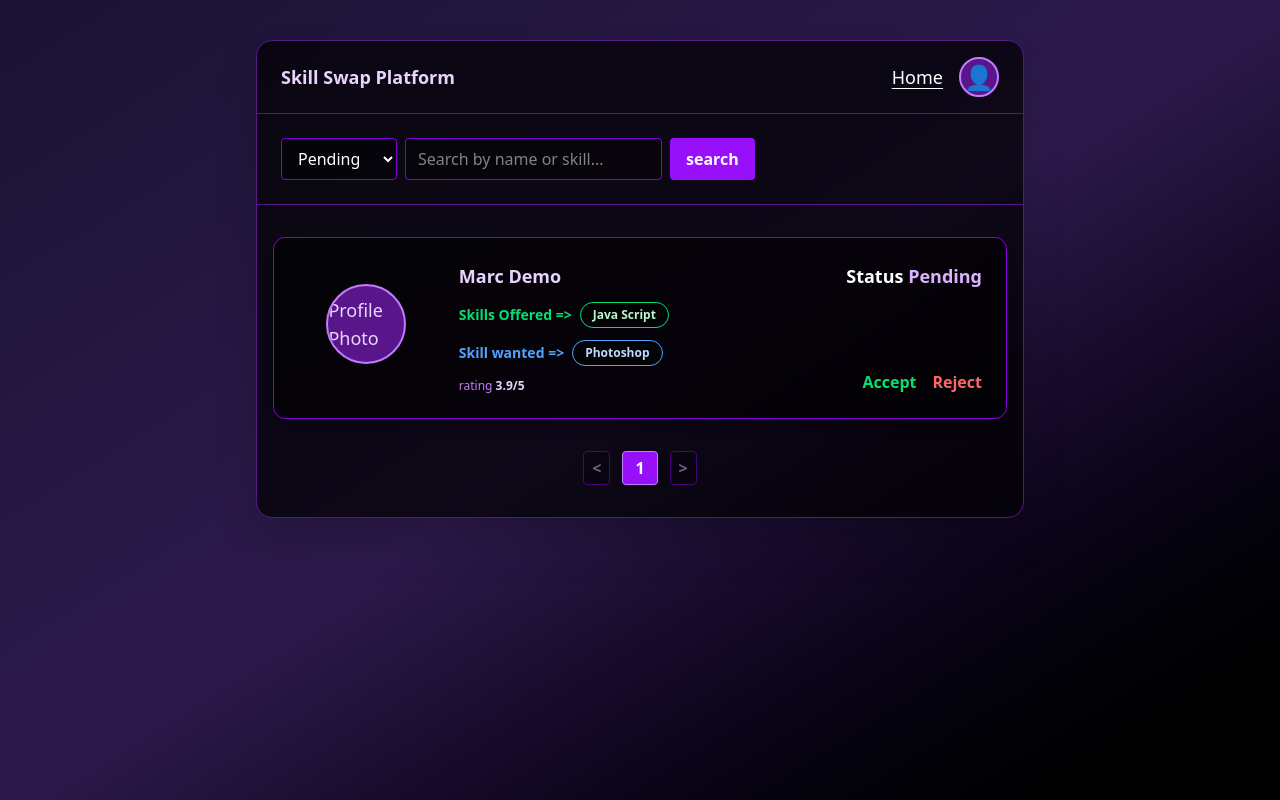
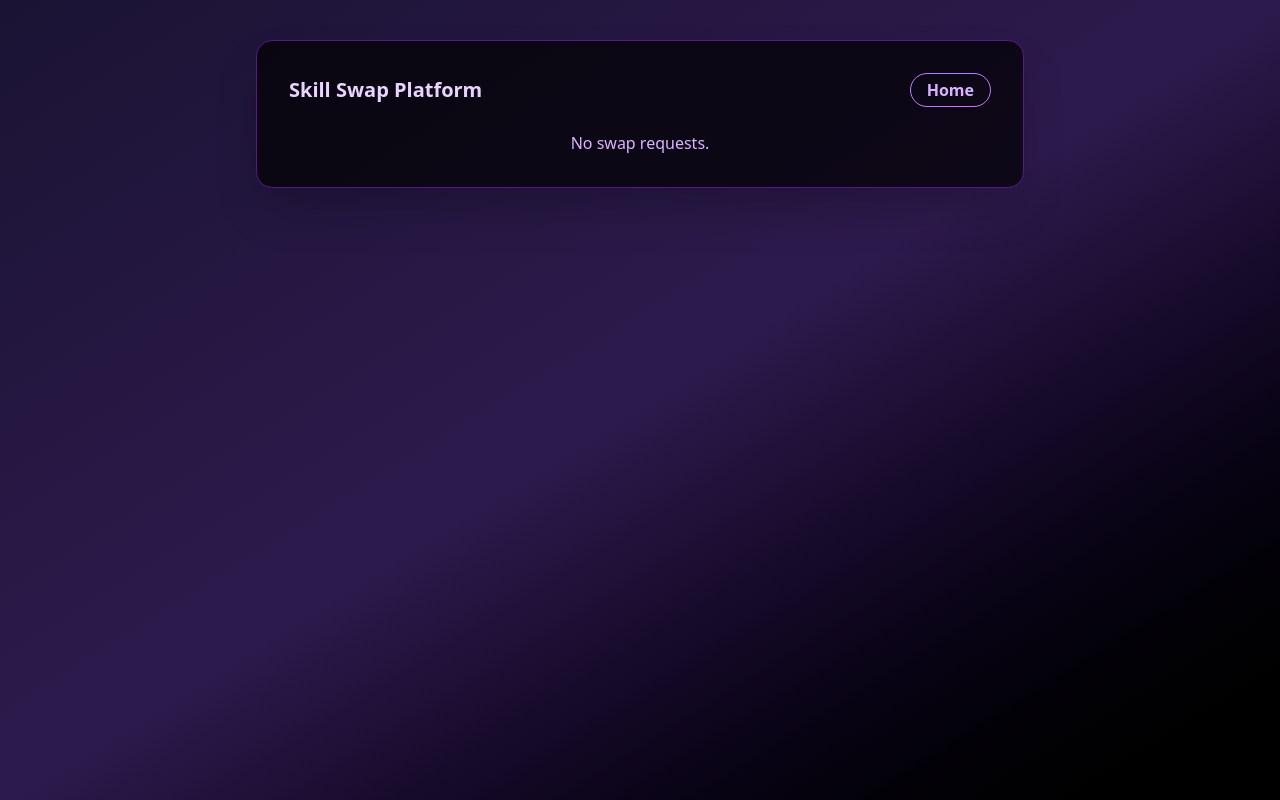
Before and after one commit to harshitsinghal226/BitBusters, a React (Vite) app in the folder frontend/: page /swap-requests in a window 1280 px wide. Built offline with nearby package versions, Linux system fonts and the light colour scheme.

Commit message:
changes inn screen6

```diff
--- a/frontend/src/pages/screen6.jsx
+++ b/frontend/src/pages/screen6.jsx
@@ -1,181 +1,47 @@
-import React, { useState } from 'react';
+import React from 'react';
 
-const mockRequests = [
-  {
-    id: 1,
-    name: 'Marc Demo',
-    photo: null,
-    skillsOffered: ['Java Script'],
-    skillsWanted: ['Photoshop'],
-    rating: 3.9,
-    status: 'Pending',
-  },
-  {
-    id: 2,
-    name: 'name',
-    photo: null,
-    skillsOffered: [],
-    skillsWanted: [],
-    rating: 3.9,
-    status: 'Rejected',
-  },
-];
-
-const statusOptions = [
-  { value: 'all', label: 'All' },
-  { value: 'Pending', label: 'Pending' },
-  { value: 'Accepted', label: 'Accepted' },
-  { value: 'Rejected', label: 'Rejected' },
-];
-
-export default function Screen6SwapRequest() {
-  const [statusFilter, setStatusFilter] = useState('Pending');
-  const [search, setSearch] = useState('');
-  const [page, setPage] = useState(1);
-  const userProfilePhoto = null; // Replace with actual user photo if available
-
-  // Filter requests
-  const filteredRequests = mockRequests.filter((req) => {
-    const matchesStatus =
-      statusFilter === 'all' || req.status === statusFilter;
-    const matchesSearch =
-      req.name.toLowerCase().includes(search.toLowerCase()) ||
-      req.skillsOffered.some((s) => s.toLowerCase().includes(search.toLowerCase())) ||
-      req.skillsWanted.some((s) => s.toLowerCase().includes(search.toLowerCase()));
-    return matchesStatus && matchesSearch;
-  });
-
-  // Pagination (mock, 2 per page)
-  const requestsPerPage = 2;
-  const totalPages = Math.ceil(filteredRequests.length / requestsPerPage) || 1;
-  const paginatedRequests = filteredRequests.slice(
-    (page - 1) * requestsPerPage,
-    page * requestsPerPage
-  );
-
+export default function Screen6SwapRequests({ swapRequests, users, onAcceptRequest, onRejectRequest, onHome }) {
   return (
-    <div className="min-h-screen bg-gradient-to-br from-[#1a1333] via-[#2d1a4d] to-black text-white flex flex-col items-center py-10">
-      <div className="w-full max-w-3xl rounded-2xl bg-black/70 shadow-2xl p-0 border border-purple-900">
+    <div className="min-h-screen bg-gradient-to-br from-[#1a1333] via-[#2d1a4d] to-black text-white flex flex-col items-center py-4 md:py-10 px-2">
+      <div className="w-full max-w-3xl rounded-2xl bg-black/70 shadow-2xl p-2 sm:p-4 md:p-8 border border-purple-900">
         {/* Top Bar */}
-        <div className="flex justify-between items-center border-b border-purple-900 px-6 py-4">
-          <div className="text-lg font-bold text-purple-200">Skill Swap Platform</div>
-          <div className="flex gap-4 items-center">
-            <a href="/" className="underline underline-offset-4 hover:text-purple-400 text-lg">Home</a>
-            <div className="w-10 h-10 rounded-full overflow-hidden border-2 border-purple-400 bg-purple-900 flex items-center justify-center">
-              {userProfilePhoto ? (
-                <img src={userProfilePhoto} alt="Profile" className="object-cover w-full h-full" />
-              ) : (
-                <span className="text-2xl">👤</span>
-              )}
-            </div>
-          </div>
+        <div className="flex flex-col sm:flex-row justify-between items-center mb-6 gap-2 sm:gap-0">
+          <div className="text-lg md:text-xl font-bold text-purple-200">Skill Swap Platform</div>
+          <button onClick={onHome} className="border border-purple-400 text-purple-300 px-4 py-1 rounded-full font-semibold hover:bg-purple-800/40 hover:text-white transition-colors text-sm md:text-base">
+            Home
+          </button>
         </div>
-        {/* Filter & Search */}
-        <div className="flex flex-col md:flex-row gap-4 items-center px-6 py-6 border-b border-purple-900">
-          <div className="flex gap-2 w-full md:w-auto">
-            <select
-              value={statusFilter}
-              onChange={(e) => setStatusFilter(e.target.value)}
-              className="bg-black/40 border border-purple-700 text-white py-2 px-3 rounded focus:outline-none focus:border-purple-400"
-            >
-              {statusOptions.map((opt) => (
-                <option key={opt.value} value={opt.value}>{opt.label}</option>
-              ))}
-            </select>
-            <input
-              type="text"
-              value={search}
-              onChange={(e) => setSearch(e.target.value)}
-              placeholder="Search by name or skill..."
-              className="bg-black/40 border border-purple-700 text-white py-2 px-3 rounded focus:outline-none focus:border-purple-400 min-w-[120px]"
-            />
-            <button className="bg-purple-600 hover:bg-purple-500 text-white px-4 py-2 rounded font-semibold transition-colors">search</button>
-          </div>
-        </div>
-        {/* Requests List */}
-        <div className="flex flex-col gap-8 px-4 py-8">
-          {paginatedRequests.length === 0 && (
-            <div className="text-center text-purple-300 py-8">No swap requests found.</div>
+        <div className="space-y-4 md:space-y-6">
+          {swapRequests.length === 0 && (
+            <div className="text-center text-purple-300">No swap requests.</div>
           )}
-          {paginatedRequests.map((req) => (
-            <div
-              key={req.id}
-              className="flex flex-col md:flex-row items-center md:items-stretch justify-between bg-black/60 border border-purple-700 rounded-xl p-6 gap-6 shadow-lg"
-            >
-              {/* Profile Photo */}
-              <div className="flex flex-col items-center justify-center w-full md:w-1/5">
-                <div className="w-20 h-20 rounded-full overflow-hidden border-2 border-purple-400 bg-purple-900 flex items-center justify-center mb-2">
-                  {req.photo ? (
-                    <img src={req.photo} alt="Profile" className="object-cover w-full h-full" />
-                  ) : (
-                    <span className="text-lg text-purple-200">Profile Photo</span>
+          {swapRequests.map(req => {
+            const fromUser = users.find(u => u.id === req.fromUserId);
+            const toUser = users.find(u => u.id === req.toUserId);
+            return (
+              <div key={req.id} className="flex flex-col sm:flex-row items-start sm:items-center justify-between bg-black/40 rounded-lg p-3 sm:p-4 border border-purple-800 gap-2 sm:gap-0">
+                <div>
+                  <div className="font-semibold text-base md:text-lg">{fromUser?.name} → {toUser?.name}</div>
+                  <div className="text-xs md:text-sm text-purple-300">
+                    {fromUser?.name} offers <b>{req.offeredSkill}</b> for <b>{req.wantedSkill}</b>
+                  </div>
+                </div>
+                <div className="flex items-center gap-2 sm:gap-4 mt-2 sm:mt-0">
+                  <span className={
+                    req.status === 'Pending' ? 'text-yellow-300' :
+                    req.status === 'Accepted' ? 'text-green-400' :
+                    'text-red-400'
+                  }>{req.status || 'Pending'}</span>
+                  {req.status !== 'Accepted' && (
+                    <>
+                      <button className="text-green-400 font-semibold hover:underline text-sm md:text-base" onClick={() => onAcceptRequest(req.id)}>Accept</button>
+                      <button className="text-red-400 font-semibold hover:underline text-sm md:text-base" onClick={() => onRejectRequest(req.id)}>Reject</button>
+                    </>
                   )}
                 </div>
               </div>
-              {/* Request Info */}
-              <div className="flex-1 flex flex-col justify-center gap-2">
-                <div className="font-bold text-lg text-purple-200 mb-1">{req.name}</div>
-                <div className="flex flex-wrap gap-2 items-center mb-1">
-                  <span className="text-green-400 font-semibold text-sm">Skills Offered =&gt;</span>
-                  {req.skillsOffered.length > 0 ? req.skillsOffered.map((skill) => (
-                    <span key={skill} className="bg-black/40 border border-green-400 rounded-full px-3 py-1 text-xs text-green-200 font-semibold">{skill}</span>
-                  )) : <span className="text-gray-400 text-xs">-</span>}
-                </div>
-                <div className="flex flex-wrap gap-2 items-center">
-                  <span className="text-blue-400 font-semibold text-sm">Skill wanted =&gt;</span>
-                  {req.skillsWanted.length > 0 ? req.skillsWanted.map((skill) => (
-                    <span key={skill} className="bg-black/40 border border-blue-400 rounded-full px-3 py-1 text-xs text-blue-200 font-semibold">{skill}</span>
-                  )) : <span className="text-gray-400 text-xs">-</span>}
-                </div>
-                <div className="text-xs text-purple-400 mt-1">rating <span className="font-semibold text-purple-200">{req.rating}/5</span></div>
-              </div>
-              {/* Status & Actions */}
-              <div className="flex flex-col items-end justify-between gap-4 w-full md:w-1/5 mt-4 md:mt-0">
-                <div className="text-right text-lg font-semibold mb-2">
-                  Status{' '}
-                  {req.status === 'Pending' && <span className="text-purple-300">Pending</span>}
-                  {req.status === 'Accepted' && <span className="text-green-400">Accepted</span>}
-                  {req.status === 'Rejected' && <span className="text-red-400">Rejected</span>}
-                </div>
-                {req.status === 'Pending' && (
-                  <div className="flex gap-4">
-                    <button className="text-green-400 font-semibold hover:underline">Accept</button>
-                    <button className="text-red-400 font-semibold hover:underline">Reject</button>
-                  </div>
-                )}
-              </div>
-            </div>
-          ))}
-        </div>
-        {/* Pagination */}
-        <div className="flex justify-center items-center gap-2 pb-8">
-          <button
-            onClick={() => setPage((p) => Math.max(1, p - 1))}
-            disabled={page === 1}
-            className="px-2 py-1 rounded font-semibold border transition-colors mx-0.5 bg-black/40 border-purple-700 text-purple-300 hover:bg-purple-800/40 disabled:opacity-50"
-          >
-            {'<'}
-          </button>
-          {Array.from({ length: totalPages }, (_, i) => i + 1).map((num) => (
-            <button
-              key={num}
-              onClick={() => setPage(num)}
-              className={`px-3 py-1 rounded font-semibold border transition-colors mx-0.5 ${
-                page === num
-                  ? 'bg-purple-600 border-purple-400 text-white'
-                  : 'bg-black/40 border-purple-700 text-purple-300 hover:bg-purple-800/40'
-              }`}
-            >
-              {num}
-            </button>
-          ))}
-          <button
-            onClick={() => setPage((p) => Math.min(totalPages, p + 1))}
-            disabled={page === totalPages}
-            className="px-2 py-1 rounded font-semibold border transition-colors mx-0.5 bg-black/40 border-purple-700 text-purple-300 hover:bg-purple-800/40 disabled:opacity-50"
-          >
-            {'>'}
-          </button>
+            );
+          })}
         </div>
       </div>
     </div>
```
